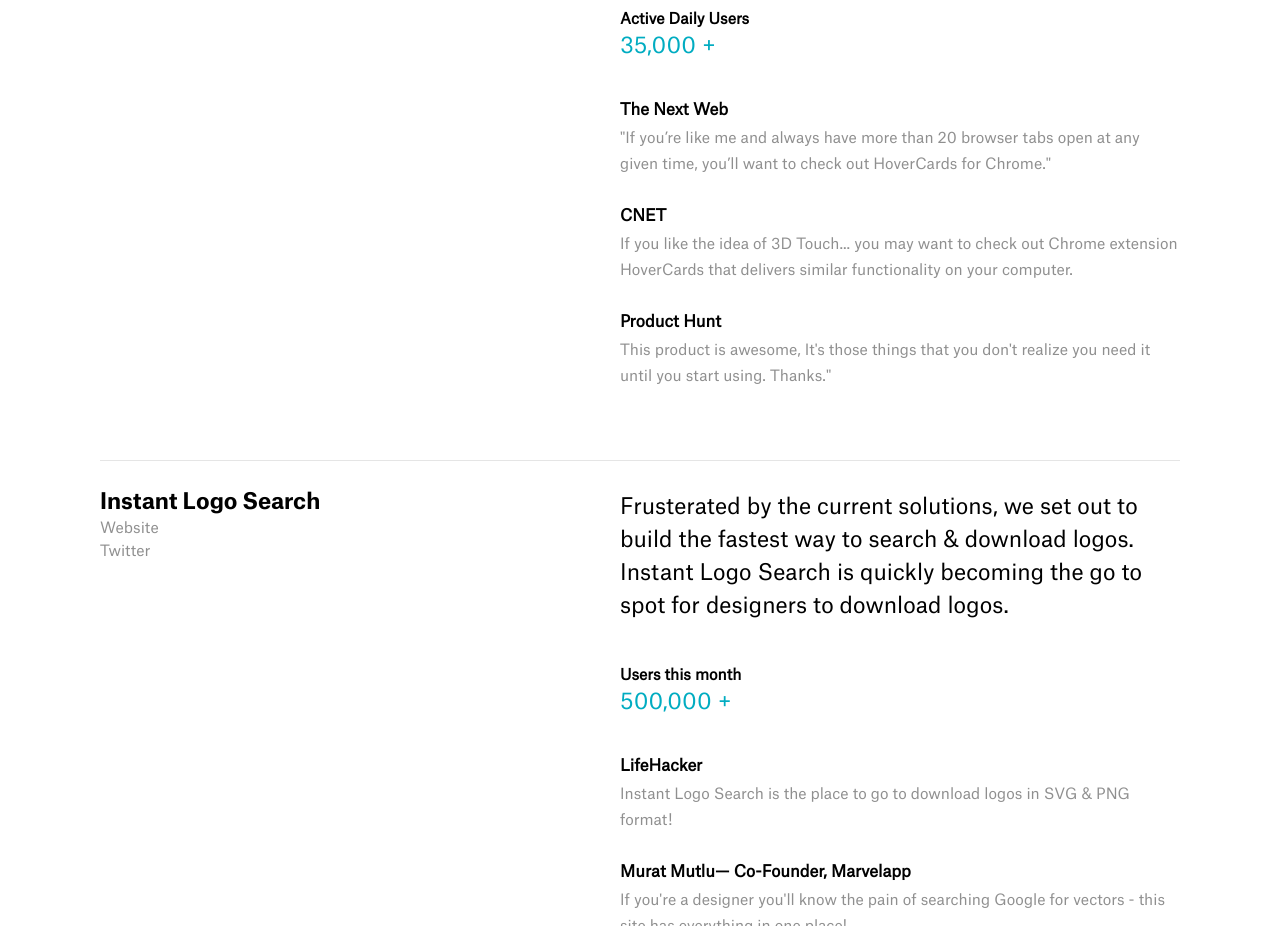
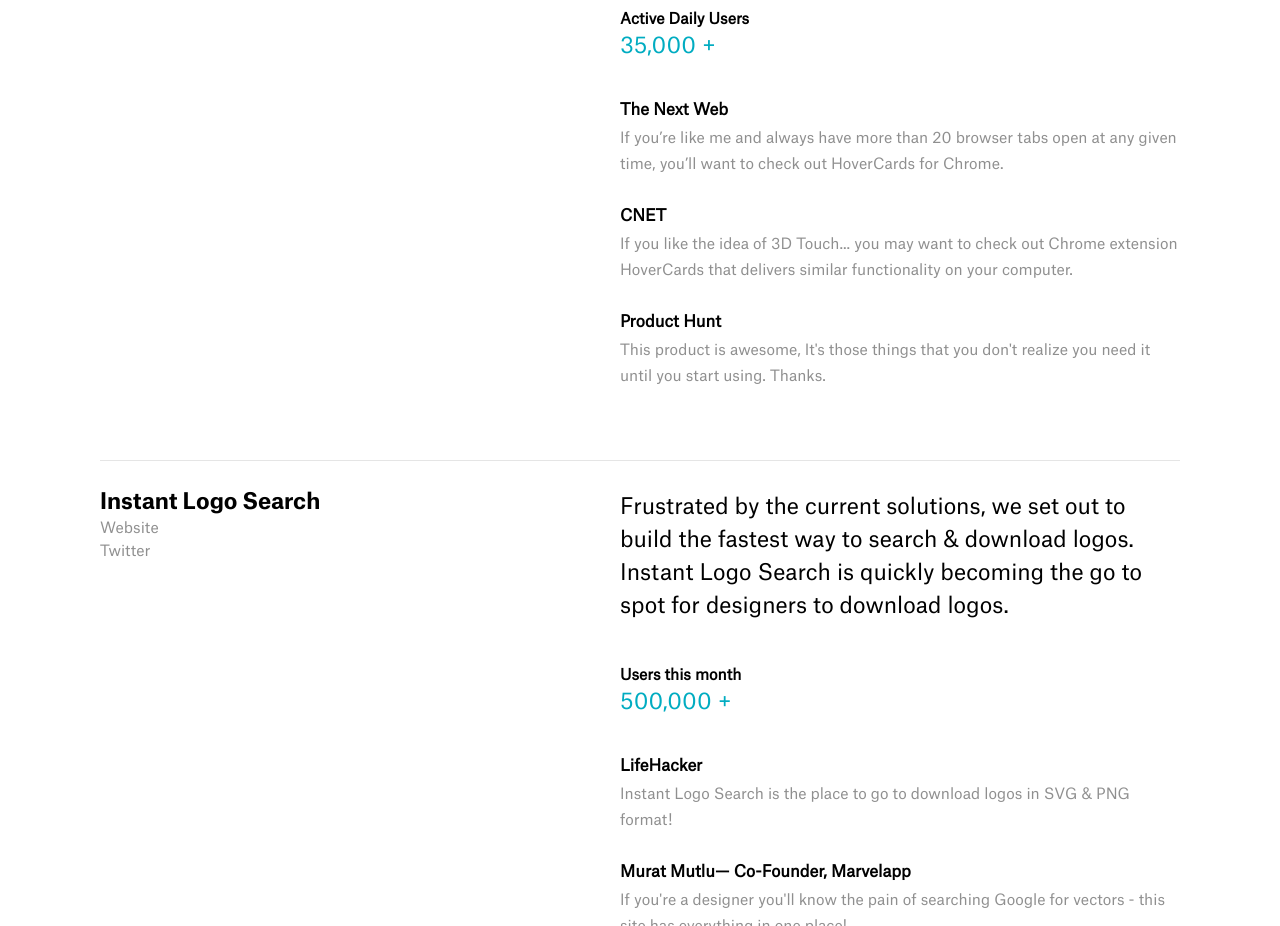
Before and after one commit to kogg/kogg.github.io, a plain HTML site: page index.html in a window 1280 px wide. Shown: the part 800-1726 px from the top of the page. Drawn offline with Linux system fonts and the light colour scheme.

Commit message:
Merge pull request #4 from kogg/Copy-fixes
Update index.html

```diff
--- a/index.html
+++ b/index.html
@@ -77,7 +77,7 @@
 					<ul>
 						<li class="whereweat">
 							<b>The Next Web</b>
-							<span>"If you’re like me and always have more than 20 browser tabs open at any given time, you’ll want to check out HoverCards for Chrome."</span>
+							<span>If you’re like me and always have more than 20 browser tabs open at any given time, you’ll want to check out HoverCards for Chrome.</span>
 						</li>
 						<li class="whereweat">
 							<div>
@@ -87,7 +87,7 @@
 						</li>
 						<li class="whereweat">
 							<b>Product Hunt</b>
-							<span>This product is awesome, It's those things that you don't realize you need it until you start using. Thanks."</span>
+							<span>This product is awesome, It's those things that you don't realize you need it until you start using. Thanks.</span>
 						</li>
 					</ul>
 				</div>
@@ -103,7 +103,7 @@
 					</div>
 				</div>
 				<div class="col-6">
-					<p>Frusterated by the current solutions, we set out to build the fastest way to search & download logos. Instant Logo Search is quickly becoming the go to spot for designers to download logos.</p>
+					<p>Frustrated by the current solutions, we set out to build the fastest way to search & download logos. Instant Logo Search is quickly becoming the go to spot for designers to download logos.</p>
 					<div class="flex stats">
 						<div>
 							<b>Users this month</b>
```
